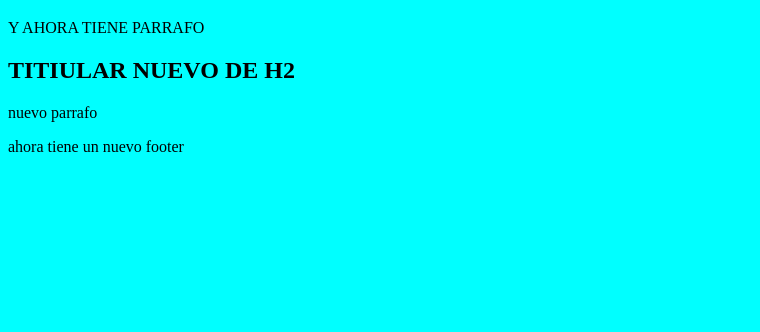
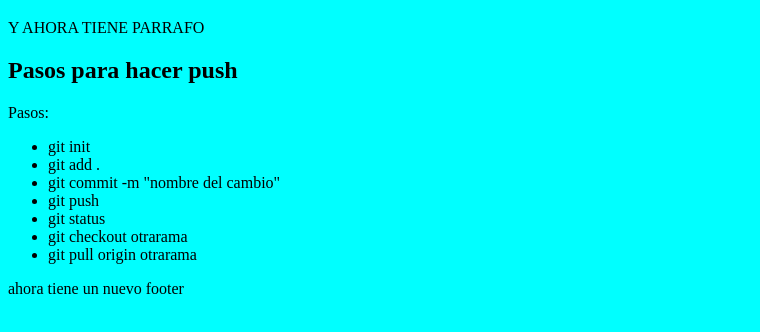
Before and after one commit to visforvioleta/repo-prueba2610, a plain HTML site: page index.html in a window 1280 px wide. Shown: the part 196-528 px from the top of the page, without its empty margins (0-760 px from the left). Drawn offline with Linux system fonts and the light colour scheme.

Commit message:
Instrucciones para hacer push y cambiarse de branch

```diff
--- a/index.html
+++ b/index.html
@@ -12,8 +12,17 @@
     <button>hola</button>
     <h1>ESTA ES MI RAMA 1 Y TIENE NUEVO TITULO</h1>
     <P>Y AHORA TIENE PARRAFO</P>
-    <h2>TITIULAR NUEVO DE H2</h2>
-    <p>nuevo parrafo</p>
+    <h2>Pasos para hacer push</h2>
+    <p>Pasos:</p>
+    <ul>
+        <li>git init</li>
+        <li>git add .</li>
+        <li>git commit -m "nombre del cambio"</li>
+        <li>git push</li>
+        <li>git status</li>
+        <li>git checkout otrarama</li>
+        <li>git pull origin otrarama</li>
+    </ul>
     <footer>ahora tiene un nuevo footer</footer>
 </body>
 </html>
```
